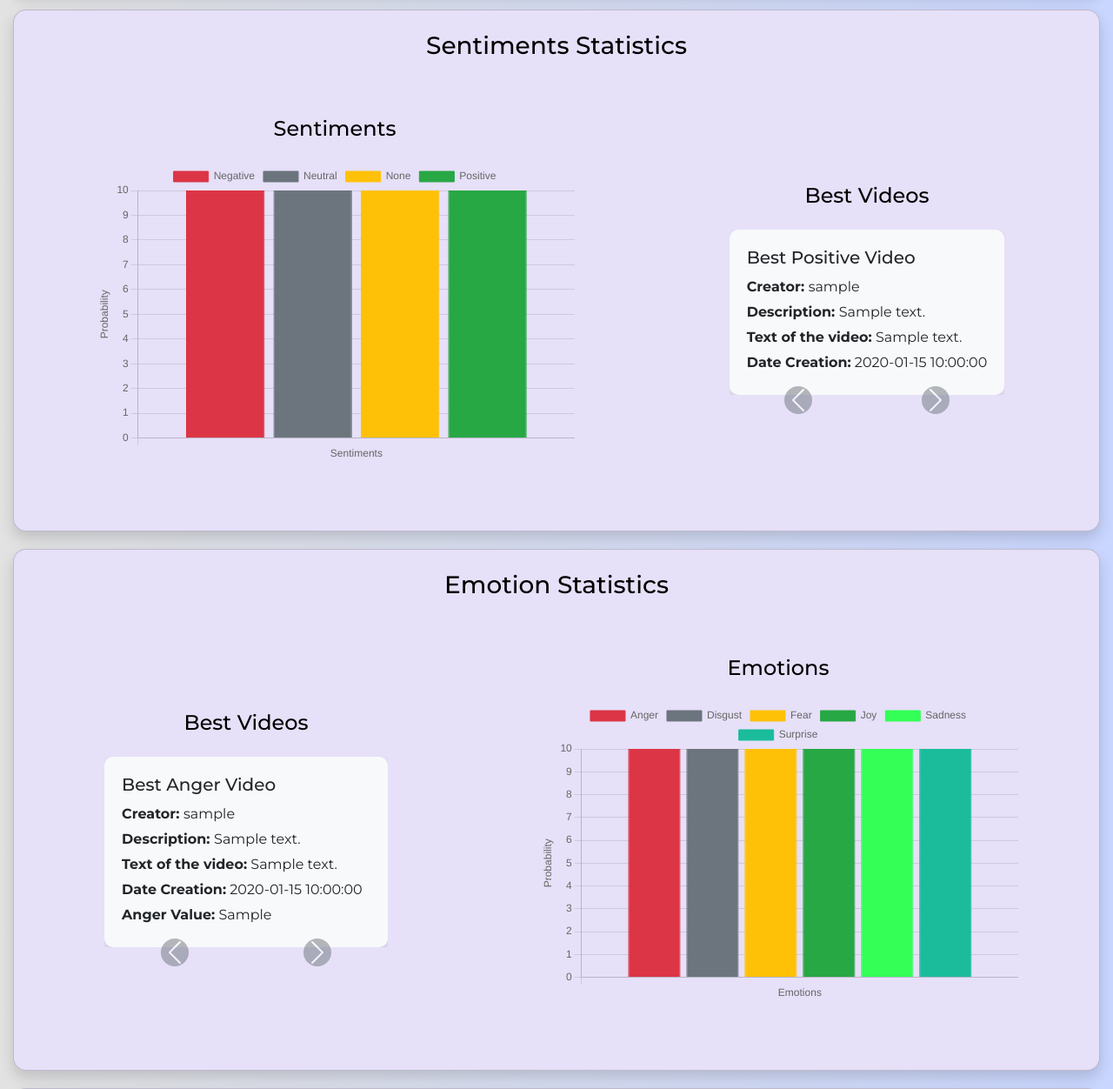
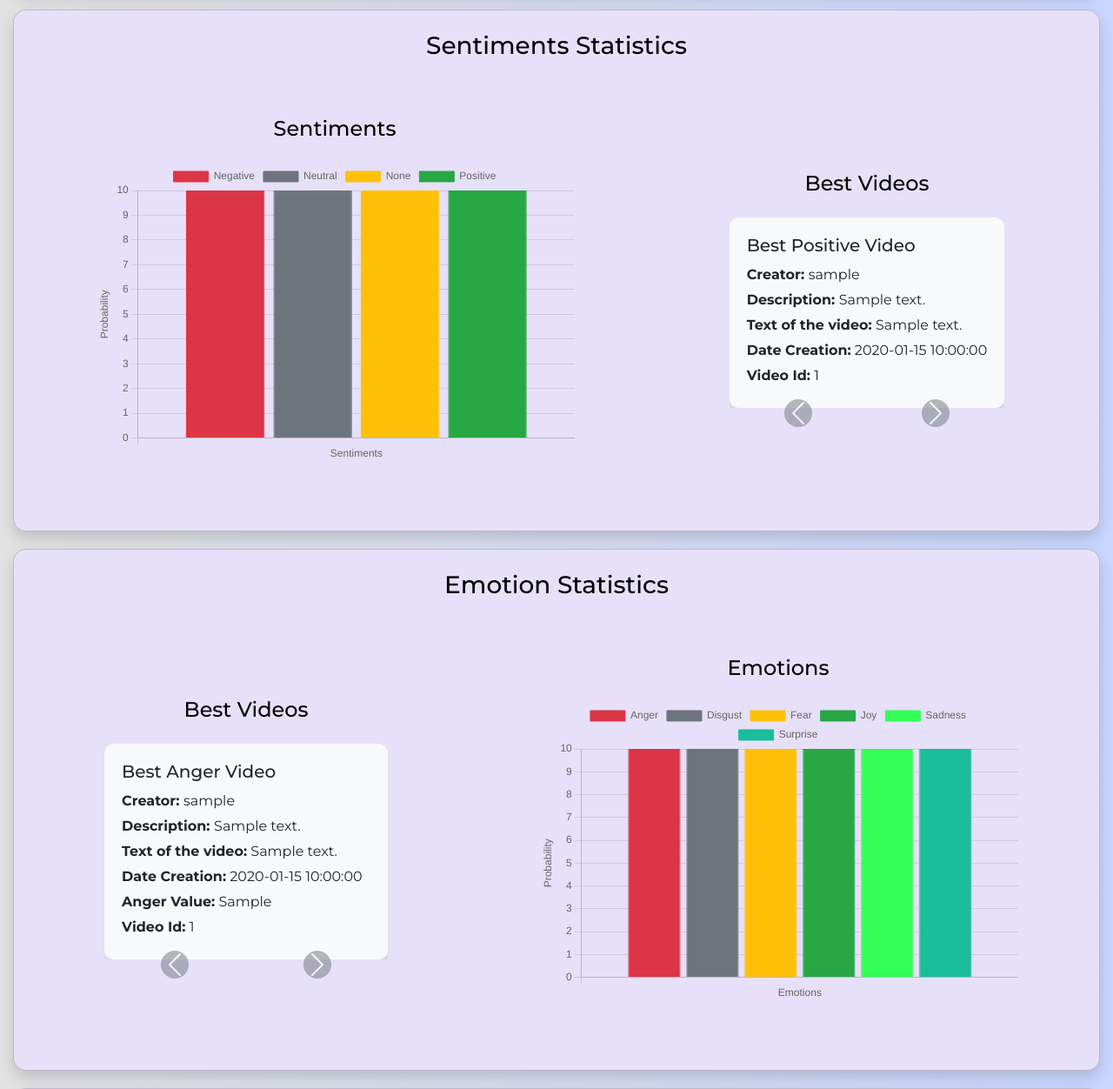
Before and after one commit to Alejandrogcaste17/GuaitaTikTok, a Flask app: template static/templates/taskReview.html in a window 1280 px wide. Shown: the part 2021-3273 px from the top of the page at 87% size. Run offline with Flask 3, Linux system fonts and the light colour scheme; the template is opened without the code that fills it: most values are stand-ins (such as "Sample title", 1, 10 or a date in 2020); grey boxes marked "Sample" are stand-in pictures.

Commit message:
Arreglos

```diff
--- a/static/templates/taskReview.html
+++ b/static/templates/taskReview.html
@@ -328,6 +328,7 @@
                                     <p><strong>Description: </strong>{{statistics['sentiments']['positiveId']['video_description']}}</p>
                                     <p><strong>Text of the video:</strong> {{statistics['sentiments']['positiveId']['voice_to_text']}}</p>
                                     <p><strong>Date Creation:</strong> {{statistics['sentiments']['positiveId']['create_time']}}</p>
+                                    <p><strong>Video Id:</strong> {{statistics['sentiments']['positiveId']['id']}}</p>
                                 </div>
                             </div>
                             <!-- Video 2 Information -->
@@ -339,6 +340,7 @@
                                     <p><strong>Description: </strong>{{statistics['sentiments']['negativeId']['video_description']}}</p>
                                     <p><strong>Text of the video:</strong> {{statistics['sentiments']['negativeId']['voice_to_text']}}</p>
                                     <p><strong>Date Creation:</strong> {{statistics['sentiments']['negativeId']['create_time']}}</p>
+                                    <p><strong>Video Id:</strong> {{statistics['sentiments']['negativeId']['id']}}</p>
                                 </div>
                             </div>
                             <!-- Video 3 Information -->
@@ -350,6 +352,7 @@
                                     <p><strong>Description: </strong>{{statistics['sentiments']['neutralId']['video_description']}}</p>
                                     <p><strong>Text of the video:</strong> {{statistics['sentiments']['neutralId']['voice_to_text']}}</p>
                                     <p><strong>Date Creation:</strong> {{statistics['sentiments']['neutralId']['create_time']}}</p>
+                                    <p><strong>Video Id:</strong> {{statistics['sentiments']['neutralId']['id']}}</p>
                                 </div>
                             </div>
                             <div class="carousel-item">
@@ -360,6 +363,7 @@
                                     <p><strong>Description: </strong>{{statistics['sentiments']['noneId']['video_description']}}</p>
                                     <p><strong>Text of the video:</strong> {{statistics['sentiments']['noneId']['voice_to_text']}}</p>
                                     <p><strong>Date Creation:</strong> {{statistics['sentiments']['noneId']['create_time']}}</p>
+                                    <p><strong>Video Id:</strong> {{statistics['sentiments']['noneId']['id']}}</p>
                                 </div>
                             </div>
                         </div>
@@ -404,6 +408,7 @@
                                     <p><strong>Text of the video:</strong> {{statistics['emotion']['angerId']['voice_to_text']}}</p>
                                     <p><strong>Date Creation:</strong> {{statistics['emotion']['angerId']['create_time']}}</p>
                                     <p><strong>Anger Value:</strong> {{statistics['emotion']['bestAnger']}}</p>
+                                    <p><strong>Video Id:</strong> {{statistics['emotion']['angerId']['id']}}</p>
                                 </div>
                             </div>
                             <!-- Video 2 Information -->>
@@ -415,6 +420,7 @@
                                     <p><strong>Text of the video:</strong> {{statistics['emotion']['disgustId']['voice_to_text']}}</p>
                                     <p><strong>Date Creation:</strong> {{statistics['emotion']['disgustId']['create_time']}}</p>
                                     <p><strong>Disgust Value:</strong> {{statistics['emotion']['bestDisgust']}}</p>
+                                    <p><strong>Video Id:</strong> {{statistics['emotion']['disgustId']['id']}}</p>
                                 </div>
                             </div>
                             <!-- Video 3 Information -->
@@ -426,6 +432,7 @@
                                     <p><strong>Text of the video:</strong> {{statistics['emotion']['fearId']['voice_to_text']}}</p>
                                     <p><strong>Date Creation:</strong> {{statistics['emotion']['fearId']['create_time']}}</p>
                                     <p><strong>Fear Value:</strong> {{statistics['emotion']['bestFear']}}</p>
+                                    <p><strong>Video Id:</strong> {{statistics['emotion']['fearId']['id']}}</p>
                                 </div>
                             </div>
                             <!-- Video 4 Information -->
@@ -437,6 +444,7 @@
                                     <p><strong>Text of the video:</strong> {{statistics['emotion']['joyId']['voice_to_text']}}</p>
                                     <p><strong>Date Creation:</strong> {{statistics['emotion']['joyId']['create_time']}}</p>
                                     <p><strong>Joy Value:</strong> {{statistics['emotion']['bestJoy']}}</p>
+                                    <p><strong>Video Id:</strong> {{statistics['emotion']['joyId']['id']}}</p>
                                 </div>
                             </div>
                             <!-- Video 5 Information -->
@@ -448,6 +456,7 @@
                                     <p><strong>Text of the video:</strong> {{statistics['emotion']['sadnessId']['voice_to_text']}}</p>
                                     <p><strong>Date Creation:</strong> {{statistics['emotion']['sadnessId']['create_time']}}</p>
                                     <p><strong>Sadness Value:</strong> {{statistics['emotion']['bestSadness']}}</p>
+                                    <p><strong>Video Id:</strong> {{statistics['emotion']['sadnessId']['id']}}</p>
                                 </div>
                             </div>
                             <!-- Video 6 Information -->
```
